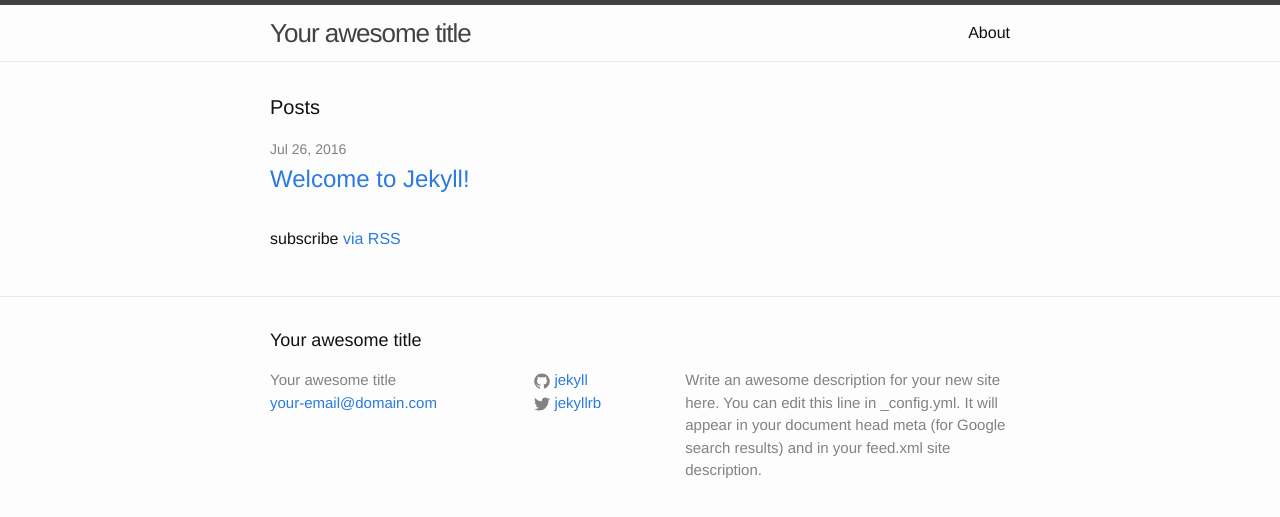
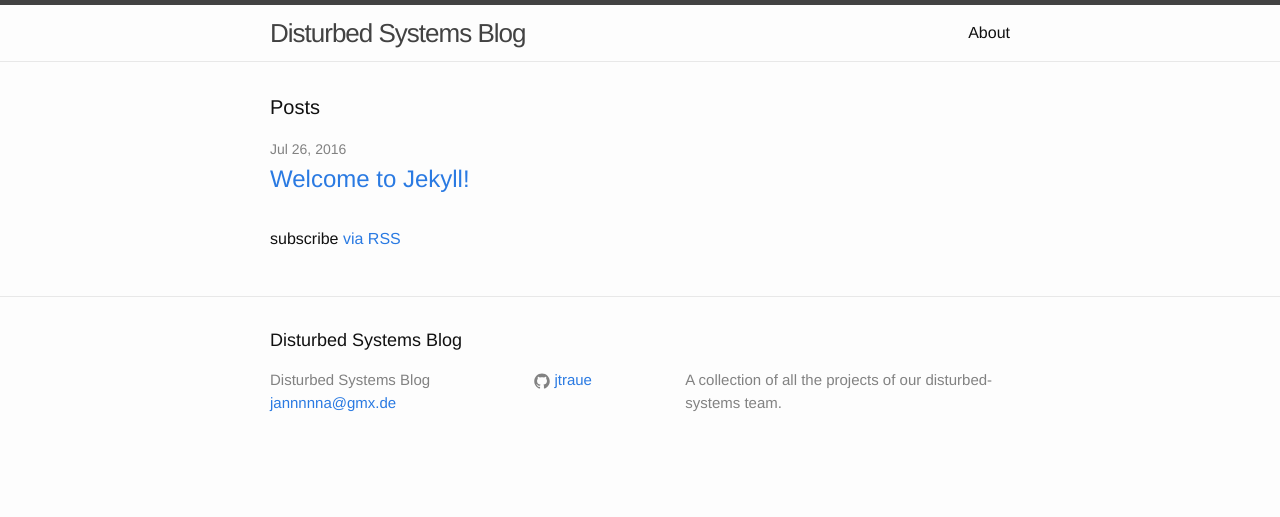
Before and after one commit to jtraue/disturbed-systems, a Jekyll site: the page built from index.html, in a window 1280 px wide. Shown: the top 517 px of the page. Built offline with Jekyll 4.4.1, drawn with Linux system fonts in a browser that asks for light colours.

Commit message:
test configuration

```diff
--- a/_config.yml
+++ b/_config.yml
@@ -6,16 +6,14 @@
 # 'jekyll serve'. If you change this file, please restart the server process.
 
 # Site settings
-title: Your awesome title
-email: your-email@domain.com
+title: Disturbed Systems Blog
+email: jannnnna@gmx.de
 description: > # this means to ignore newlines until "baseurl:"
-  Write an awesome description for your new site here. You can edit this
-  line in _config.yml. It will appear in your document head meta (for
-  Google search results) and in your feed.xml site description.
+  A collection of all the projects of our disturbed-systems team.
 baseurl: "" # the subpath of your site, e.g. /blog
-url: "http://yourdomain.com" # the base hostname & protocol for your site
-twitter_username: jekyllrb
-github_username:  jekyll
+url: "http://jtraue.github.io/disturbed-systems" # the base hostname & protocol for your site
+# twitter_username: jekyllrb
+github_username:  jtraue
 
 # Build settings
 markdown: kramdown
```
